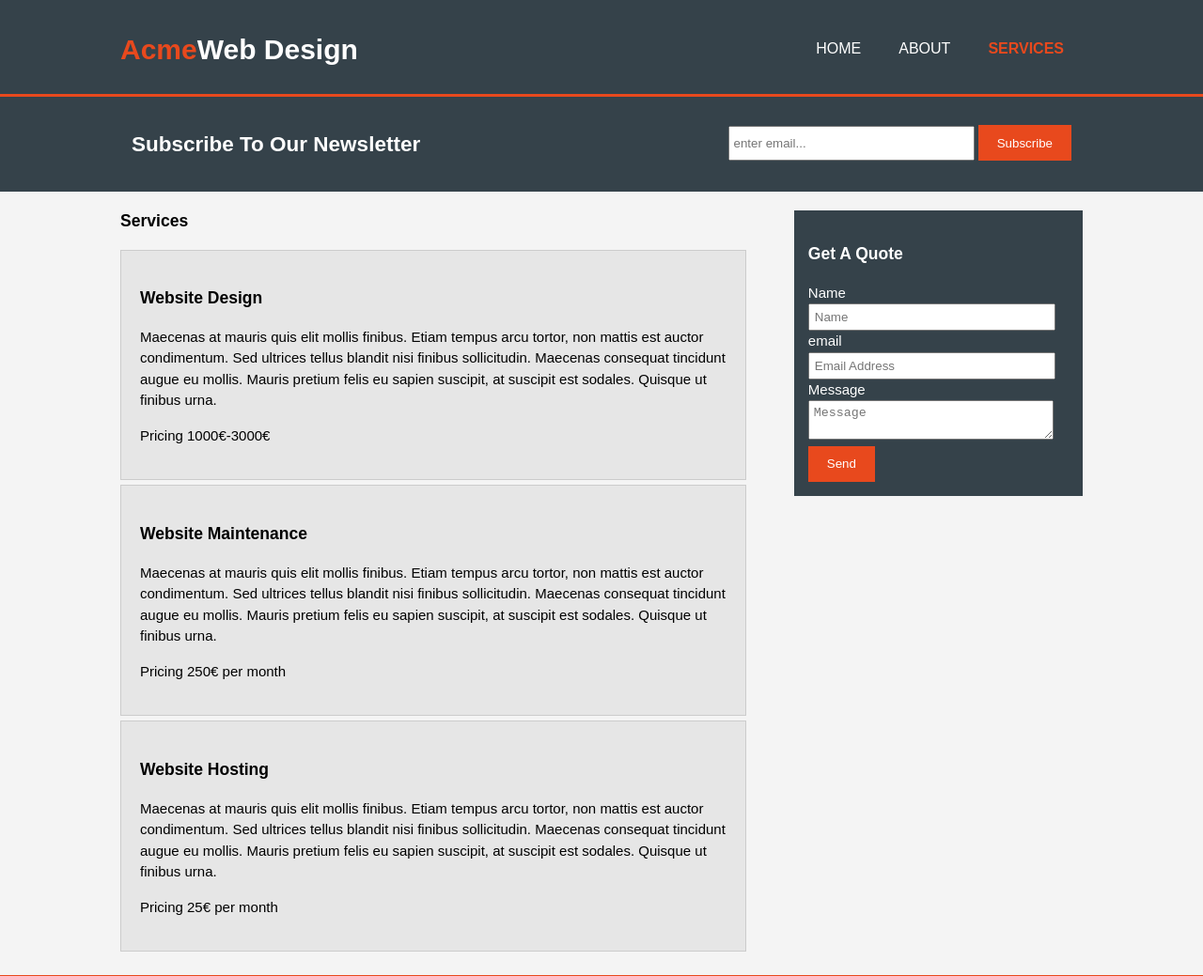
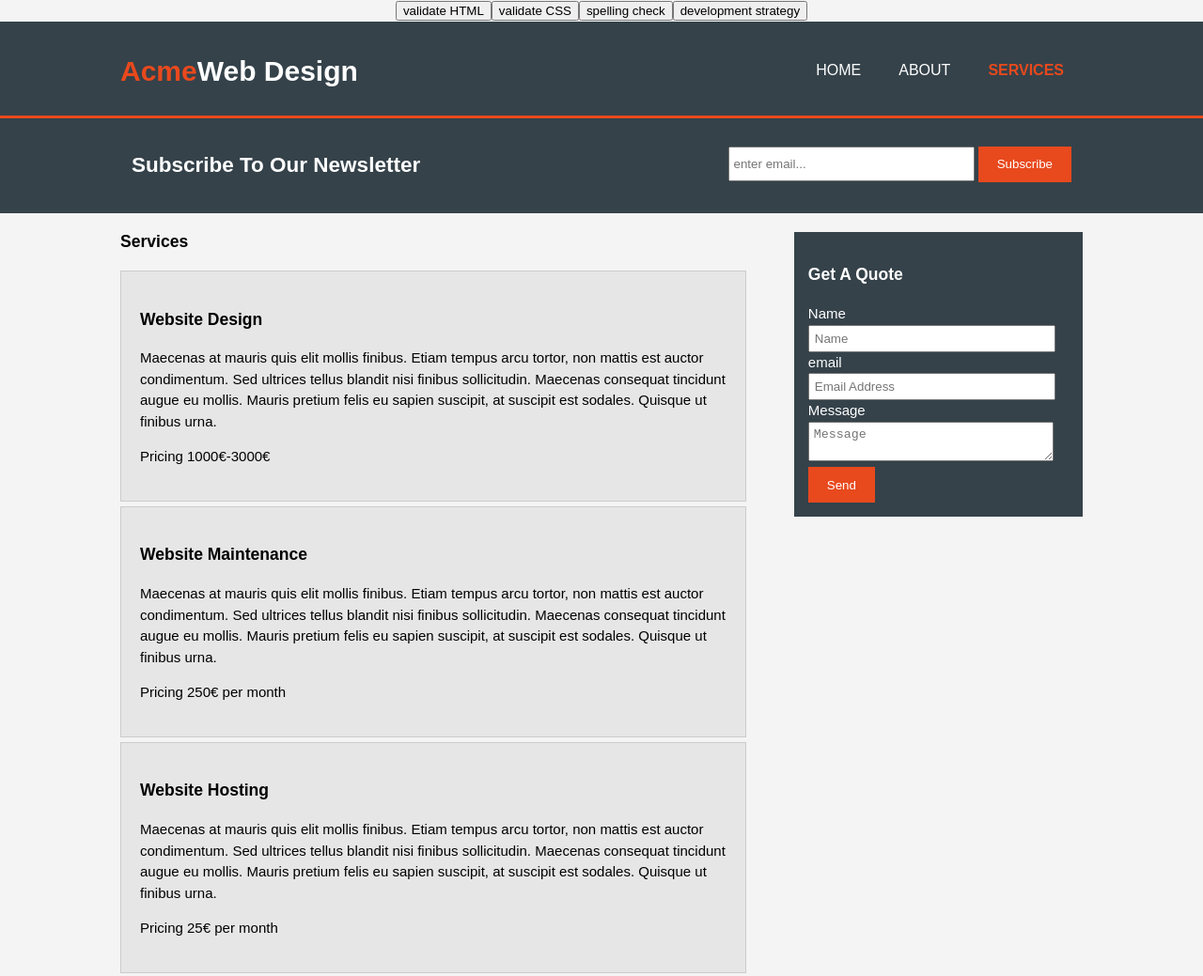
Before and after one commit to KrystynaMil/acme-web-design, a plain HTML site: page services.html in a window 1280 px wide. Shown: the top 1039 px of the page at 94% size. Drawn offline with Linux system fonts and the light colour scheme.

Commit message:
Update services.html

```diff
--- a/services.html
+++ b/services.html
@@ -8,6 +8,8 @@
     <meta name="author" content="Brad Traversy">
     <title>Acme web Design Services</title>
     <link rel="stylesheet" href="./css/style.css">
+    <!-- Leave this here!  It renders the review buttons  -->
+ <script src='./evaluation/init.js'></script>
 </head>
 <body>
     <header>
```
